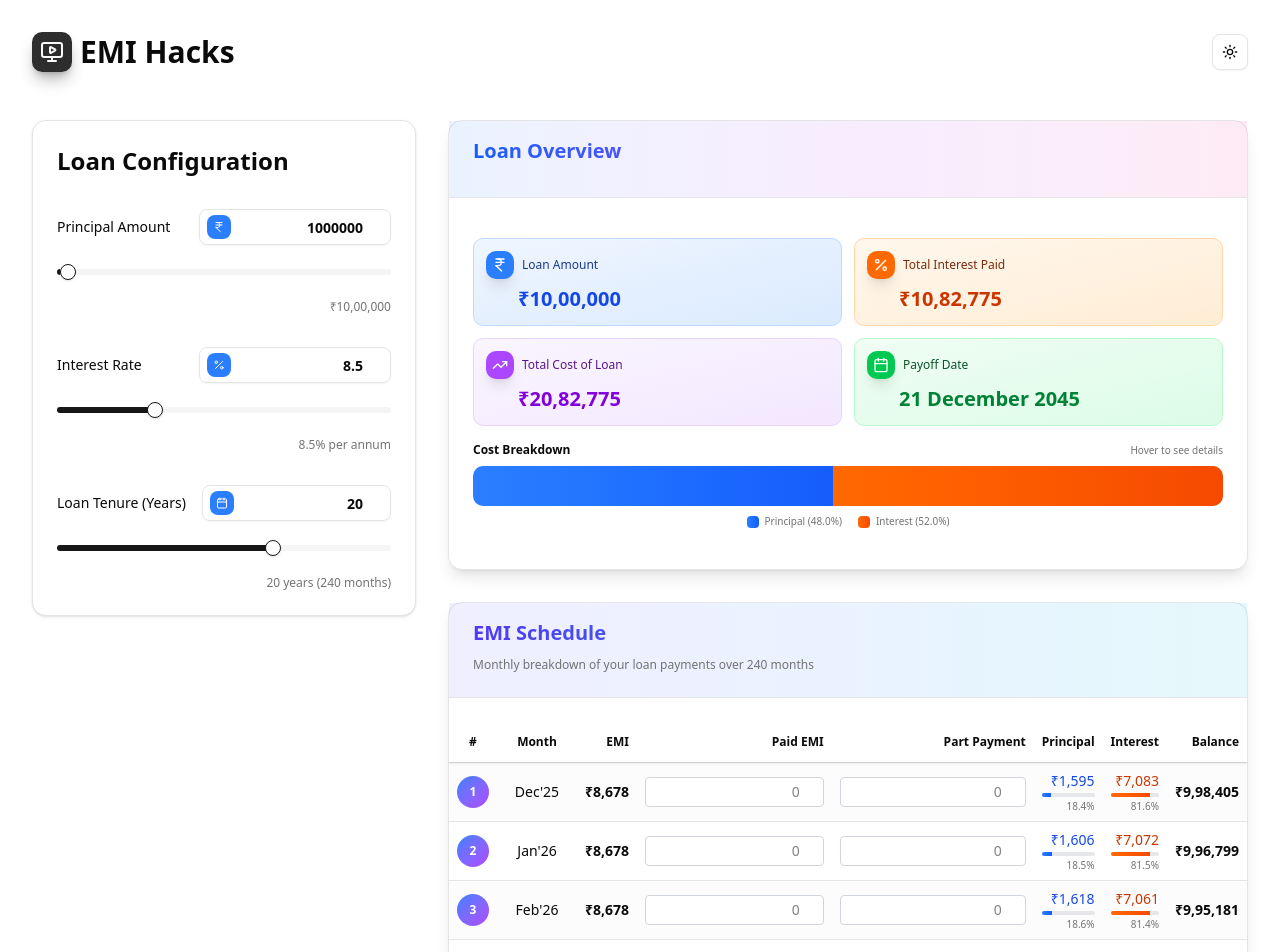
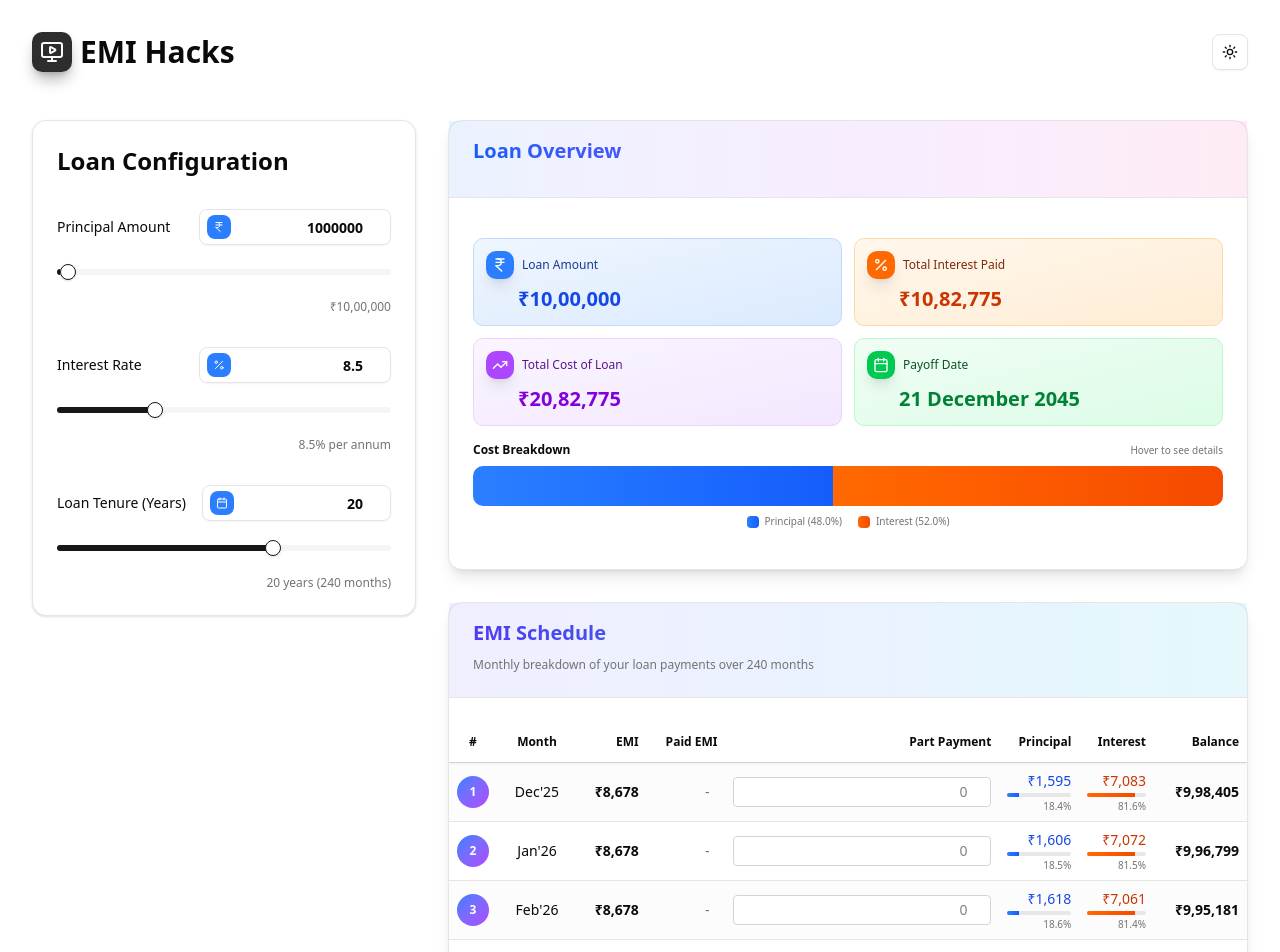
Before and after one commit to DeepakPahawa/emi-wisdom, a Next.js app: page / in a window 1280 px wide. Shown: the top 952 px of the page. Built offline with nearby package versions, Linux system fonts and the light colour scheme.

Commit message:
feat: Paid EMI features developed

```diff
--- a/src/components/AmortizationSchedule.tsx
+++ b/src/components/AmortizationSchedule.tsx
@@ -12,11 +12,12 @@ import {
     TableHeader,
     TableRow,
 } from "@/components/ui/table";
-import { Copy } from "lucide-react";
+import { Copy, ArrowLeftRight, Pencil, Trash2 } from "lucide-react";
 
 export function AmortizationSchedule() {
-    const { principal, interest, tenure, isInitialized, emiStartDate, transactions, updateTransaction } = useLoanConfigStore();
+    const { principal, interest, tenure, isInitialized, emiStartDate, transactions, updateTransaction, updateBulkTransactions } = useLoanConfigStore();
     const [hoveredCell, setHoveredCell] = useState<{ month: number; type: 'paid' | 'part' } | null>(null);
+    const [editingCell, setEditingCell] = useState<{ month: number; type: 'paid' | 'part' } | null>(null);
 
     const schedule = useMemo(() => {
         if (!isInitialized || principal <= 0 || interest <= 0 || tenure <= 0) {
@@ -75,7 +76,21 @@ export function AmortizationSchedule() {
                                 const startDate = emiStartDate ? new Date(emiStartDate) : new Date();
 
                                 const handleCopyEmi = () => {
-                                    updateTransaction(payment.month, payment.emi, transaction.partPayment);
+                                    // Update all cells from month 1 to current month, but only if they don't have values
+                                    const updates = [];
+                                    for (let month = 1; month <= payment.month; month++) {
+                                        const monthPayment = schedule.find(p => p.month === month);
+                                        const existingTransaction = transactions[month] || { paidEmi: 0, partPayment: 0 };
+                                        // Only update if there's no existing paidEmi value
+                                        if (monthPayment && !existingTransaction.paidEmi) {
+                                            updates.push({
+                                                month,
+                                                paidEmi: monthPayment.emi,
+                                                partPayment: existingTransaction.partPayment
+                                            });
+                                        }
+                                    }
+                                    updateBulkTransactions(updates);
                                 };
 
                                 const handleCopyPartPayment = () => {
@@ -92,6 +107,21 @@ export function AmortizationSchedule() {
                                     const numValue = parseFloat(value) || 0;
                                     updateTransaction(payment.month, transaction.paidEmi, numValue);
                                 };
+
+                                const handleDeletePaidEmi = () => {
+                                    // Clear current cell and all subsequent cells
+                                    const updates = [];
+                                    for (let month = payment.month; month <= schedule.length; month++) {
+                                        const existingTransaction = transactions[month] || { paidEmi: 0, partPayment: 0 };
+                                        updates.push({
+                                            month,
+                                            paidEmi: 0,
+                                            partPayment: existingTransaction.partPayment
+                                        });
+                                    }
+                                    updateBulkTransactions(updates);
+                                };
+
 
                                 return (
                                     <TableRow
@@ -127,21 +157,64 @@ export function AmortizationSchedule() {
                                                 onMouseEnter={() => setHoveredCell({ month: payment.month, type: 'paid' })}
                                                 onMouseLeave={() => setHoveredCell(null)}
                                             >
+                                                {editingCell?.month === payment.month && editingCell?.type === 'paid' ? (
                                                     <input
                                                         type="number"
                                                         value={transaction.paidEmi || ''}
                                                         onChange={(e) => handlePaidEmiChange(e.target.value)}
-                                                    placeholder="0"
+                                                        placeholder="-"
                                                         className="w-full px-2 py-1 text-sm text-right border border-gray-300 dark:border-gray-600 rounded bg-white dark:bg-gray-800 focus:outline-none focus:ring-2 focus:ring-blue-500"
+                                                        onKeyDown={(e) => {
+                                                            if (e.key === 'Enter') {
+                                                                e.currentTarget.blur();
+                                                                setEditingCell(null);
+                                                            }
+                                                        }}
+                                                        onBlur={() => setEditingCell(null)}
+                                                        autoFocus
                                                     />
+                                                ) : (
+                                                    <div className="px-2 py-1 text-sm text-right">
+                                                        {transaction.paidEmi ? (
+                                                            <span className="font-medium text-foreground">
+                                                                {formatCurrency(transaction.paidEmi)}
+                                                            </span>
+                                                        ) : (
+                                                            <span className="text-muted-foreground">-</span>
+                                                        )}
+                                                    </div>
+                                                )}
                                                 {hoveredCell?.month === payment.month && hoveredCell?.type === 'paid' && (
+                                                    <div className="absolute right-1 top-1/2 -translate-y-1/2 flex gap-1 animate-in fade-in slide-in-from-right-2 duration-200">
+                                                        {transaction.paidEmi ? (
+                                                            // Show delete icon when there's a value
+                                                            <button
+                                                                onClick={handleDeletePaidEmi}
+                                                                className="p-1 bg-red-500 hover:bg-red-600 text-white rounded transition-all duration-200 hover:scale-110"
+                                                                title="Delete this and all subsequent EMI payments"
+                                                            >
+                                                                <Trash2 className="w-4 h-4" />
+                                                            </button>
+                                                        ) : (
+                                                            // Show sync icon when there's no value
                                                             <button
                                                                 onClick={handleCopyEmi}
-                                                        className="absolute right-1 top-1/2 -translate-y-1/2 p-1 bg-blue-500 hover:bg-blue-600 text-white rounded transition-colors duration-200"
-                                                        title="Copy EMI amount"
+                                                                className="p-1 bg-blue-500 hover:bg-blue-600 text-white rounded transition-all duration-200 hover:scale-110"
+                                                                title="Sync EMI amount to all previous empty cells"
                                                             >
-                                                        <Copy className="w-3 h-3" />
+                                                                <ArrowLeftRight className="w-4 h-4" />
                                                             </button>
+                                                        )}
+                                                        <button
+                                                            onClick={() => {
+                                                                setEditingCell({ month: payment.month, type: 'paid' });
+                                                            }}
+                                                            className="p-1 bg-green-500 hover:bg-green-600 text-white rounded transition-all duration-200 hover:scale-110"
+                                                            title="Edit amount"
+                                                        >
+                                                            <Pencil className="w-4 h-4" />
+                                                        </button>
+                                                    </div>
                                                 )}
                                             </div>
                                         </TableCell>
--- a/src/store/loan-config-store.ts
+++ b/src/store/loan-config-store.ts
@@ -43,6 +43,16 @@ export const useLoanConfigStore = create<LoanConfigStore>((set) => ({
         }));
     },
 
+    updateBulkTransactions: (updates: Array<{ month: number; paidEmi: number; partPayment: number }>) => {
+        set((state) => {
+            const newTransactions = { ...state.transactions };
+            updates.forEach(({ month, paidEmi, partPayment }) => {
+                newTransactions[month] = { month, paidEmi, partPayment };
+            });
+            return { transactions: newTransactions };
+        });
+    },
+
     setInitialized: (initialized: boolean) => {
         set({ isInitialized: initialized });
     },
--- a/src/types/index.ts
+++ b/src/types/index.ts
@@ -21,6 +21,7 @@ export interface LoanConfigStore extends LoanConfig {
     setTenure: (tenure: number, markInitialized?: boolean) => void;
     setEmiStartDate: (date: Date | string, markInitialized?: boolean) => void;
     updateTransaction: (month: number, paidEmi: number, partPayment: number) => void;
+    updateBulkTransactions: (updates: Array<{ month: number; paidEmi: number; partPayment: number }>) => void;
     loadFromStorage: () => Promise<void>;
     setInitialized: (initialized: boolean) => void;
 }
```
Lines whose indentation alone changed are shown as unchanged.
